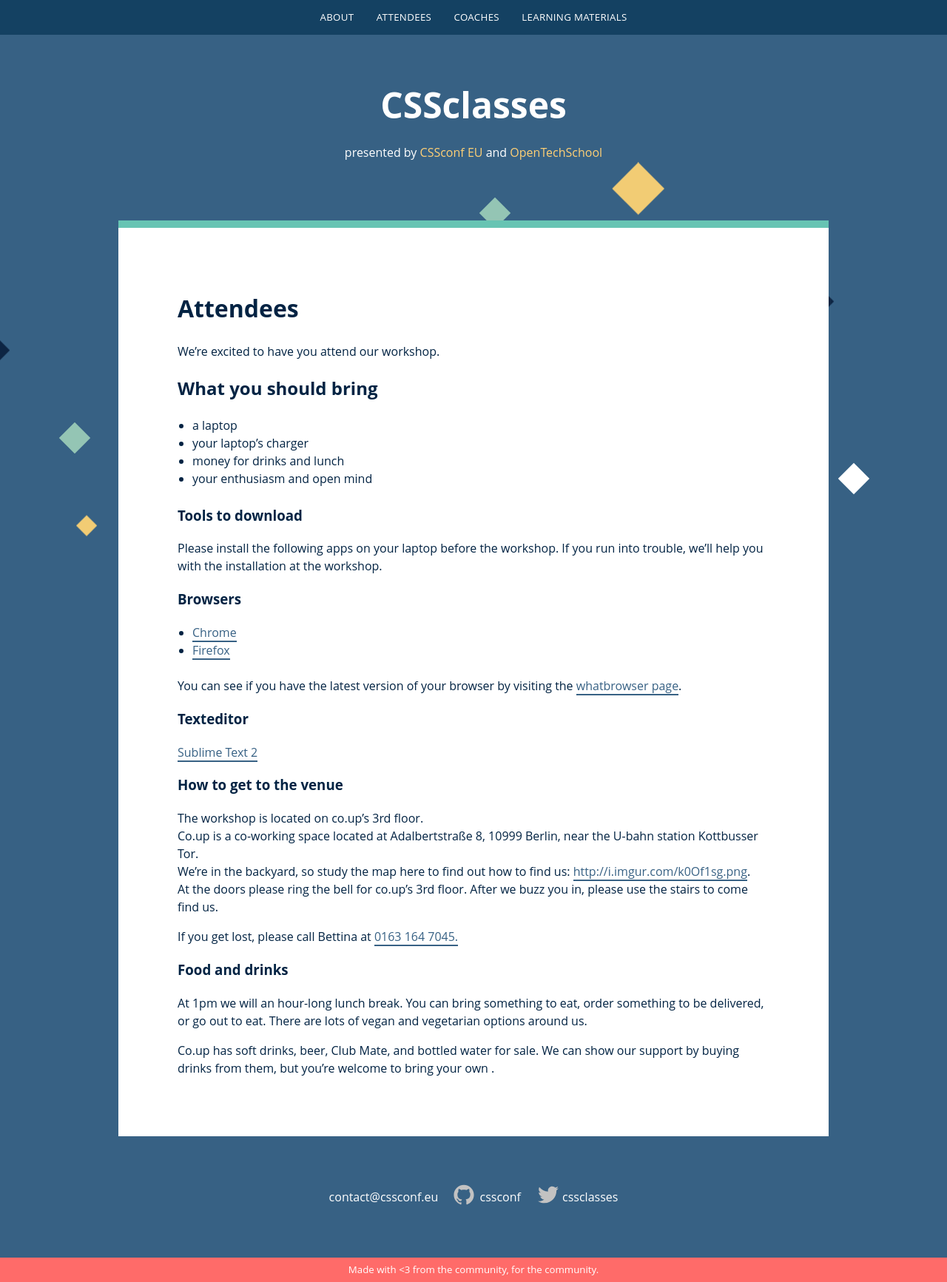
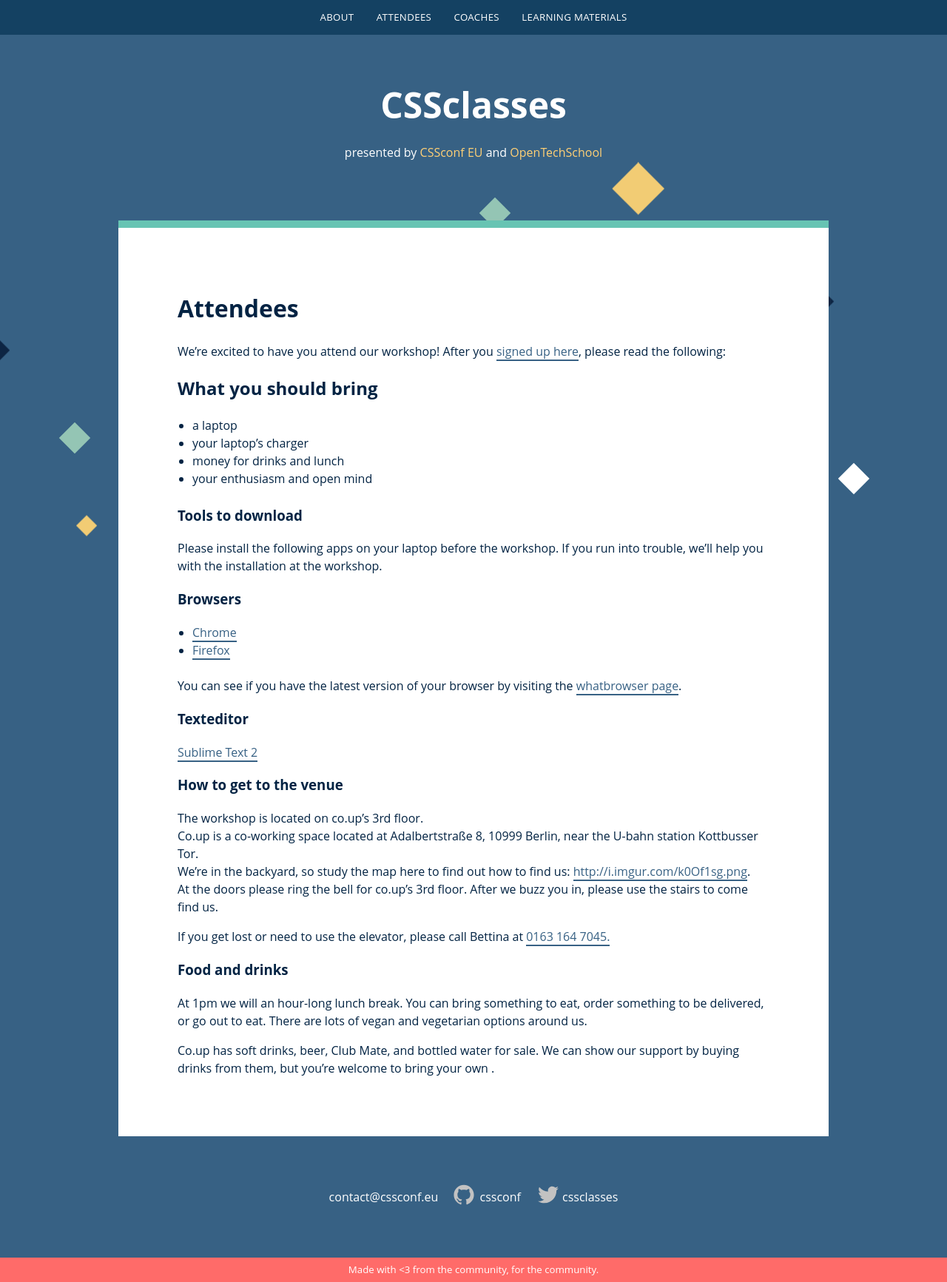
Before and after one commit to cssconf/CSSclasses--old, a Jekyll site: the page built from attendees.html, in a window 1280 px wide. Shown: the whole page at 74% size. Built offline with Jekyll 4.4.1, drawn with Linux system fonts in a browser that asks for light colours; nearby versions of some CDN libraries.

Commit message:
add info to attendees page

```diff
--- a/attendees.html
+++ b/attendees.html
@@ -4,7 +4,8 @@
 permalink: /attendees/
 ---
 
-<p>We’re excited to have you attend our workshop.</p>
+<p>We’re excited to have you attend our workshop! After you <a href="http://www.meetup.com/opentechschool-berlin/events/199567452/">signed up here</a>, please read the following:
+</p>
 <h2>What you should bring</h3>
 <ul>
   <li>a laptop</li>
@@ -29,7 +30,7 @@
 Co.up is a co-working space located at Adalbertstraße 8, 10999 Berlin, near the U-bahn station Kottbusser Tor.<br>
 We’re in the backyard, so study the map here to find out how to find us: <a href="http://i.imgur.com/k0Of1sg.png">http://i.imgur.com/k0Of1sg.png</a>.<br>
 At the doors please ring the bell for co.up’s 3rd floor. After we buzz you in, please use the stairs to come find us.</p>
-<p>If you get lost, please call Bettina at <a href="tel://0163 164 7045.">0163 164 7045.</a></p>
+<p>If you get lost or need to use the elevator, please call Bettina at <a href="tel://0163 164 7045.">0163 164 7045.</a></p>
 
 <h3>Food and drinks</h3>
 <p>At 1pm we will an hour-long lunch break. You can bring something to eat, order something to be delivered, or go out to eat. There are lots of vegan and vegetarian options around us.</p>
```
